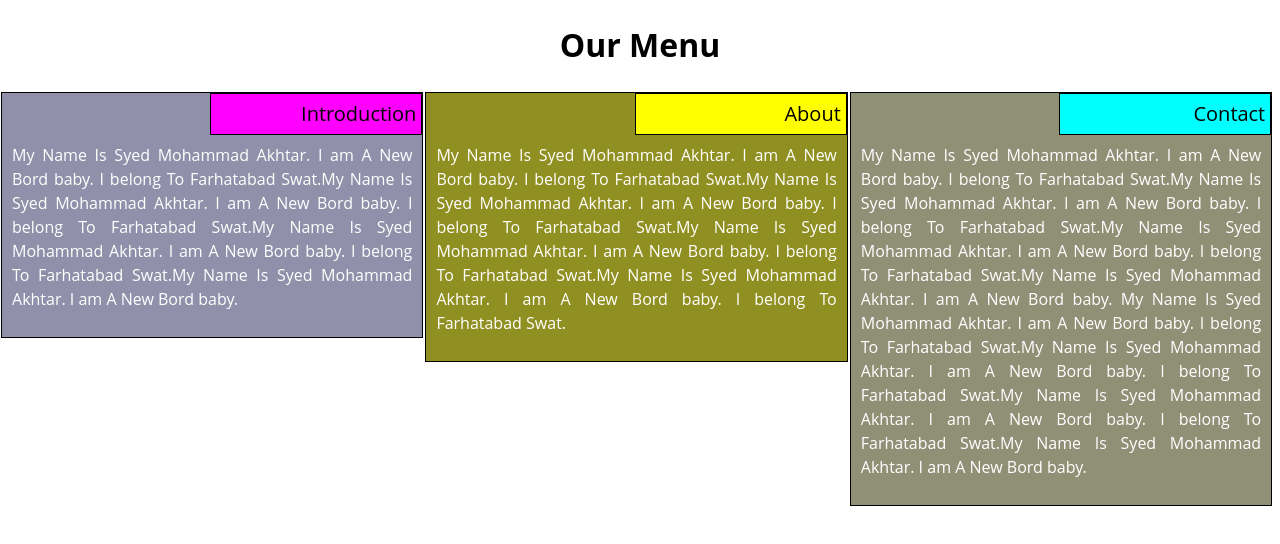
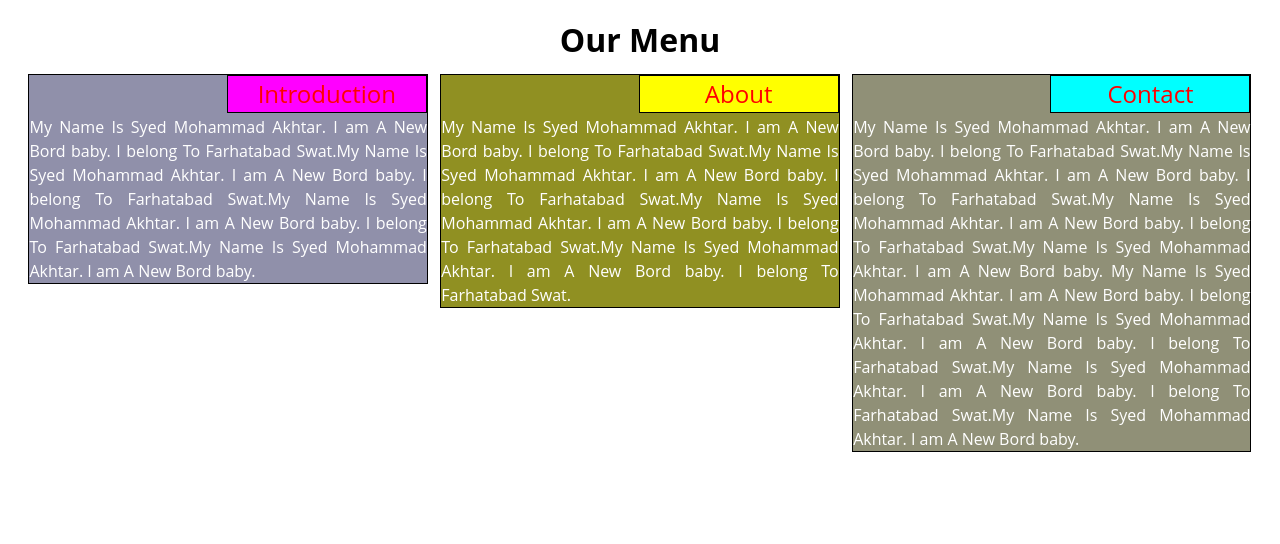
Before and after one commit to syedmohammadakhtar/smakhtar, a plain HTML site: page index.html in a window 1280 px wide. Drawn offline with Linux system fonts and the light colour scheme; files that its build step writes are made by us from their sources.

Commit message:
Add files via upload

```diff
--- a/style.css
+++ b/style.css
@@ -1,10 +1,17 @@
 
-body{
+
+*{
 	margin: auto;
 	padding: auto;
+	box-sizing: border-box;
+}
+body{
+	margin: 8px;
+	padding: 8px;
 	font-family: "Open Sans", "Helvetica Neue", Helvetica, Arial, sans-serif;
     font-size: 16px;
    line-height: 1.5;
+   position: relative;
 }
 h1{
 	text-align:center;
@@ -14,17 +21,18 @@ h1{
 p{
 	text-align: justify;
 	margin-top: 40px;
-	padding: 10px;
 
 }
 
 
 #box1,#box2,#box3{
-	margin: 1px;
 	color:#ffffff;
-	/*border-radius: 10px;*/
 	border: black solid 1px;
 	box-sizing: border-box;
+	position: relative;
+	margin-top: 10px;
+
+
 
 }
 #box1{
@@ -42,11 +50,10 @@ p{
 #intro,#about,#contact{
 	float: right;
 	width: 200px;
-	text-align: right;
-	color:black;
+	text-align: center;
+	color:red;
 	border: black solid 1px;
-	font-size: 20px;
-	padding: 5px;
+	font-size: 24px;
 
 }
 #intro{
@@ -59,8 +66,10 @@ p{
 	background-color: #00ffff;
 }
 
- .row{
+ #rowbox{
+
  		width: 100%;
+ 		position: relative;
 
  	}
 /* Desktop view */
@@ -68,8 +77,9 @@ p{
 @media (min-width: 992px){
 
 	.col-lg-4{
-		width: 33%;
+		width: 32%;
 		float: left;
+		margin-left: 1%;
 	}
 
 
@@ -80,12 +90,15 @@ p{
 
 
 	.col-md-6{
+		float: left;
 		width: 49%;
-		float: left;
+		margin-left: 1%;
+
 	}
 	.col-md-12{
-		width: 98%;
+		width: 99%;
 		float: left;
+		margin-left: 1%;
 	}
 
 
```
